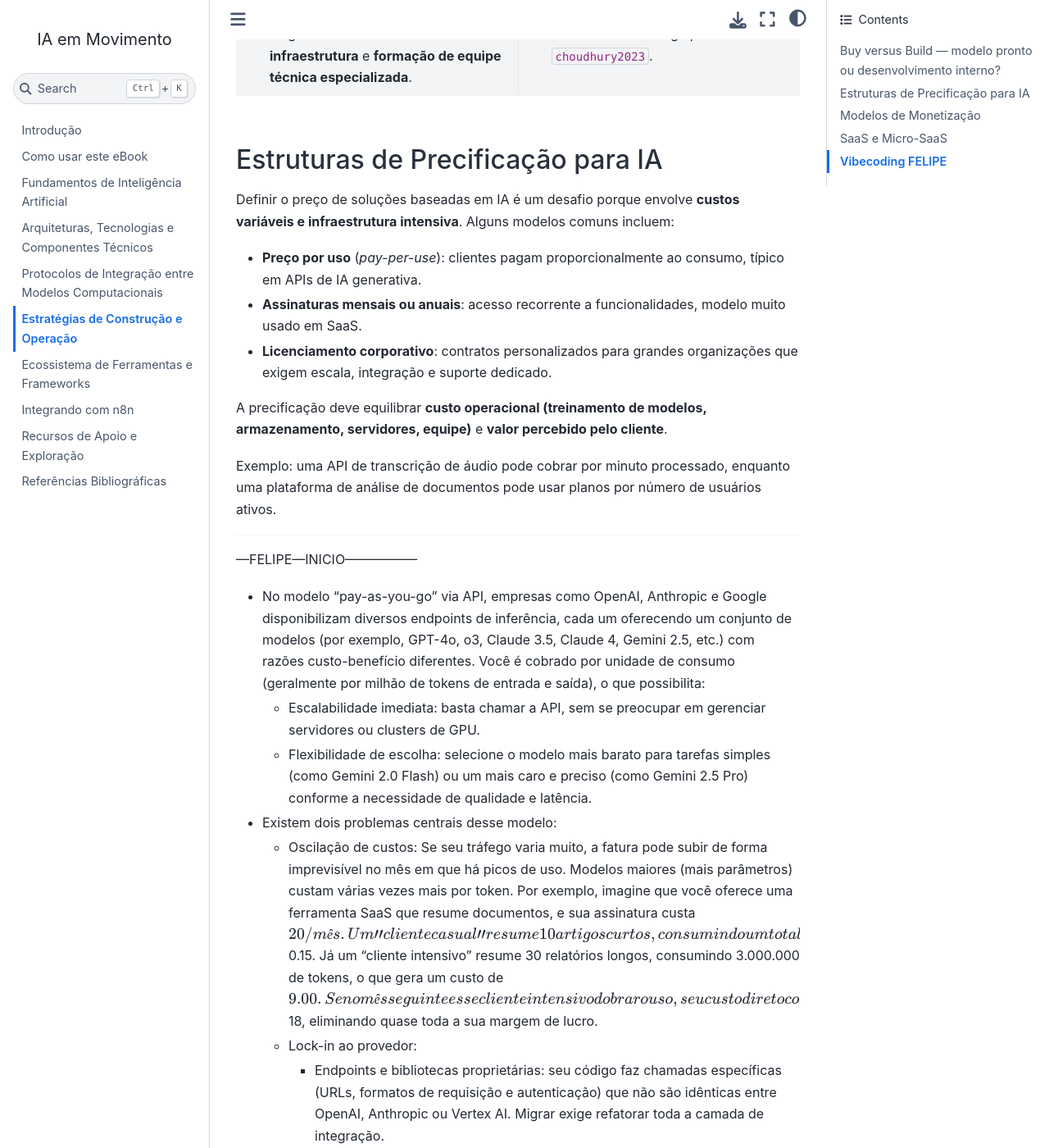
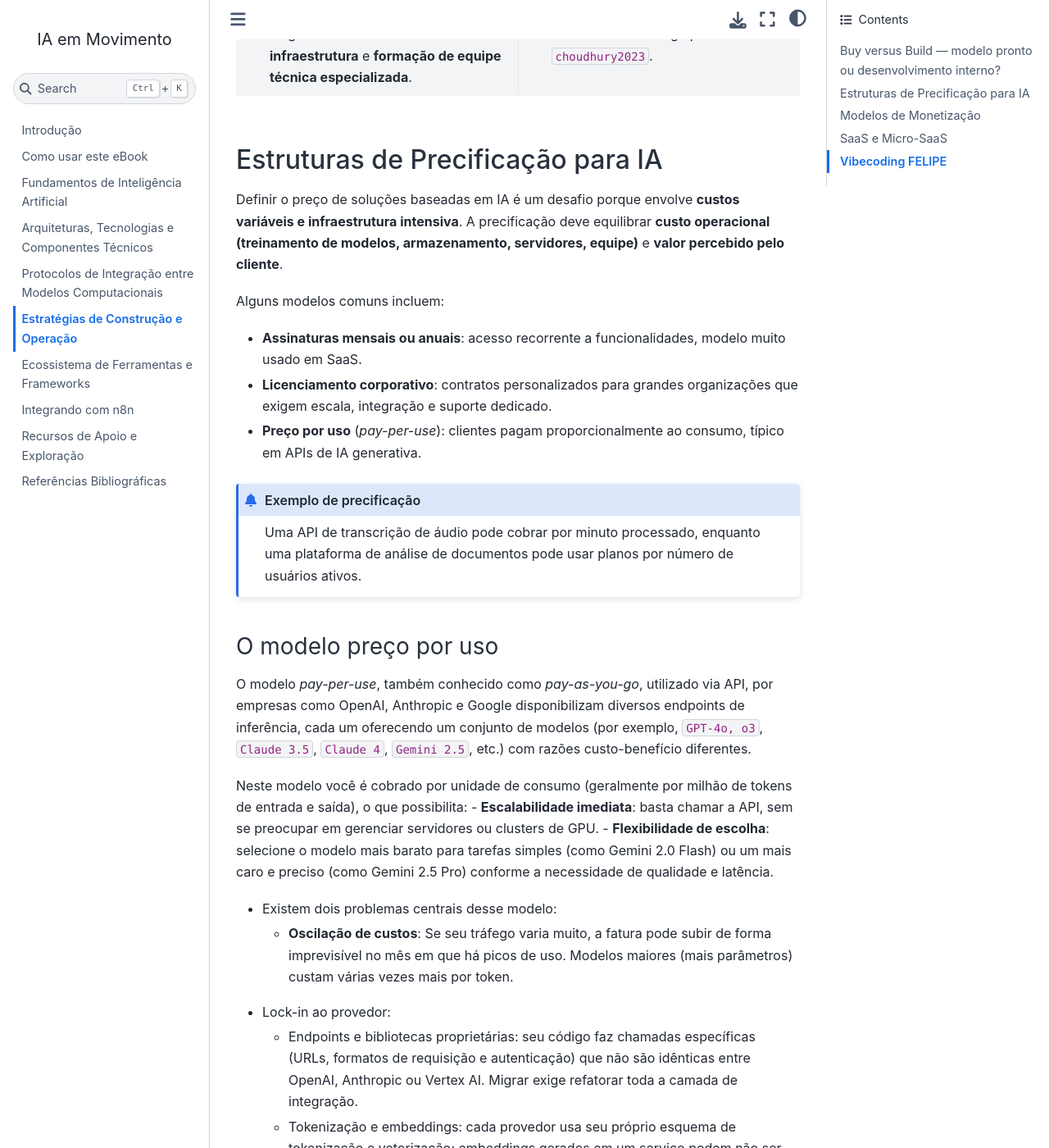
Before and after one commit to unb-lamfo-negocios-ai/LivroIAemMovimento, a Jupyter Book: the page built from capitulos/capEstrategiaConstrucao_e_Operacao.md, in a window 1280 px wide and 1400 px high, scrolled down 3954 px. Shown: the whole window at 82% size. Built offline with Jupyter Book 1.0.4 settings and Sphinx 7.4.7 and the Sphinx Book theme 1.1.4, drawn with Linux system fonts in a browser that asks for light colours; pages that are not in the unit, such as notebooks, are missing from menus; cross-references to code outside the pages are shown as plain code.

Commit message:
Update capEstrategiaConstrucao_e_Operacao.md

````diff
--- a/capitulos/capEstrategiaConstrucao_e_Operacao.md
+++ b/capitulos/capEstrategiaConstrucao_e_Operacao.md
@@ -101,34 +101,46 @@ Para finalizar, apresentamos a seguir **características comparativas entre as a
 
 ## Estruturas de Precificação para IA
 
-Definir o preço de soluções baseadas em IA é um desafio porque envolve **custos variáveis e infraestrutura intensiva**. Alguns modelos comuns incluem:
+Definir o preço de soluções baseadas em IA é um desafio porque envolve **custos variáveis e infraestrutura intensiva**. A precificação deve equilibrar **custo operacional (treinamento de modelos, armazenamento, servidores, equipe)** e **valor percebido pelo cliente**.
 
-- **Preço por uso** (*pay-per-use*): clientes pagam proporcionalmente ao consumo, típico em APIs de IA generativa.
+Alguns modelos comuns incluem:
+
 - **Assinaturas mensais ou anuais**: acesso recorrente a funcionalidades, modelo muito usado em SaaS.
 - **Licenciamento corporativo**: contratos personalizados para grandes organizações que exigem escala, integração e suporte dedicado.
+- **Preço por uso** (*pay-per-use*): clientes pagam proporcionalmente ao consumo, típico em APIs de IA generativa.
 
-A precificação deve equilibrar **custo operacional (treinamento de modelos, armazenamento, servidores, equipe)** e **valor percebido pelo cliente**.
+```{admonition} Exemplo de precificação
+:class: exemplo
+Uma API de transcrição de áudio pode cobrar por minuto processado, enquanto uma plataforma de análise de documentos pode usar planos por número de usuários ativos.
+```
 
-Exemplo: uma API de transcrição de áudio pode cobrar por minuto processado, enquanto uma plataforma de análise de documentos pode usar planos por número de usuários ativos.
+### O modelo preço por uso
 
----
----FELIPE---INICIO-----------------
-- No modelo “pay-as-you-go” via API, empresas como OpenAI, Anthropic e Google disponibilizam diversos endpoints de inferência, cada um oferecendo um conjunto de modelos (por exemplo, GPT-4o, o3, Claude 3.5, Claude 4, Gemini 2.5, etc.) com razões custo-benefício diferentes. Você é cobrado por unidade de consumo (geralmente por milhão de tokens de entrada e saída), o que possibilita:
-    - Escalabilidade imediata: basta chamar a API, sem se preocupar em gerenciar servidores ou clusters de GPU.
-    - Flexibilidade de escolha: selecione o modelo mais barato para tarefas simples (como Gemini 2.0 Flash) ou um mais caro e preciso (como Gemini 2.5 Pro) conforme a necessidade de qualidade e latência.
+O modelo *pay-per-use*, também conhecido como *pay-as-you-go*, utilizado via API, por empresas como OpenAI, Anthropic e Google disponibilizam diversos endpoints de inferência, cada um oferecendo um conjunto de modelos (por exemplo, `GPT-4o, o3`, `Claude 3.5`, `Claude 4`, `Gemini 2.5`, etc.) com razões custo-benefício diferentes.
+
+Neste modelo você é cobrado por unidade de consumo (geralmente por milhão de tokens de entrada e saída), o que possibilita:
+    - **Escalabilidade imediata**: basta chamar a API, sem se preocupar em gerenciar servidores ou clusters de GPU.
+    - **Flexibilidade de escolha**: selecione o modelo mais barato para tarefas simples (como Gemini 2.0 Flash) ou um mais caro e preciso (como Gemini 2.5 Pro) conforme a necessidade de qualidade e latência.
 - Existem dois problemas centrais desse modelo:
-    - Oscilação de custos: Se seu tráfego varia muito, a fatura pode subir de forma imprevisível no mês em que há picos de uso. Modelos maiores (mais parâmetros) custam várias vezes mais por token. Por exemplo, imagine que você oferece uma ferramenta SaaS que resume documentos, e sua assinatura custa $20/mês. Um "cliente casual" resume 10 artigos curtos, consumindo um total de 50.000 tokens no mês, o que gera um custo de API para você de apenas $0.15. Já um "cliente intensivo" resume 30 relatórios longos, consumindo 3.000.000 de tokens, o que gera um custo de $9.00. Se no mês seguinte esse cliente intensivo dobrar o uso, seu custo direto com ele sobe para $18, eliminando quase toda a sua margem de lucro.
-    - Lock-in ao provedor:
-        - Endpoints e bibliotecas proprietárias: seu código faz chamadas específicas (URLs, formatos de requisição e autenticação) que não são idênticas entre OpenAI, Anthropic ou Vertex AI. Migrar exige refatorar toda a camada de integração.
-        - Tokenização e embeddings: cada provedor usa seu próprio esquema de tokenização e vetorização; embeddings gerados em um serviço podem não ser 100 % compatíveis com outro.
-        - Políticas de dados e egressos: para mudar de nuvem (por exemplo, de Vertex AI para um deployment self-hosted), você pagará taxas de “data egress” e precisará garantir conformidade (LGPD/GDPR) no novo ambiente.
-        - Descontos por uso comprometido: ao fechar um contrato de consumo mínimo para obter desconto (committed-use), você reduz custos, mas fica vinculado a aquele provedor até o fim do período acordado. Romper antes pode acarretar multas ou perda do benefício.
+    - **Oscilação de custos**: Se seu tráfego varia muito, a fatura pode subir de forma imprevisível no mês em que há picos de uso. Modelos maiores (mais parâmetros) custam várias vezes mais por token.
 
-        Como mitigar o lock-in:
+```{admonition}
+:class: exemplo
+Imagine que você oferece uma ferramenta SaaS que resume documentos, e sua assinatura custa $20/mês.
+- Um "cliente casual" resume 10 artigos curtos, consumindo um total de 50.000 tokens no mês, o que gera um custo de API para você de apenas $0.15.
+- Já um "cliente intensivo" resume 30 relatórios longos, consumindo 3.000.000 de tokens, o que gera um custo de $9.00. Se no mês seguinte esse cliente intensivo dobrar o uso, seu custo direto com ele sobe para $18, eliminando quase toda a sua margem de lucro.
+```
+- Lock-in ao provedor:
+   - Endpoints e bibliotecas proprietárias: seu código faz chamadas específicas (URLs, formatos de requisição e autenticação) que não são idênticas entre OpenAI, Anthropic ou Vertex AI. Migrar exige refatorar toda a camada de integração.
+   - Tokenização e embeddings: cada provedor usa seu próprio esquema de tokenização e vetorização; embeddings gerados em um serviço podem não ser 100 % compatíveis com outro.
+   - Políticas de dados e egressos: para mudar de nuvem (por exemplo, de Vertex AI para um deployment self-hosted), você pagará taxas de “data egress” e precisará garantir conformidade (LGPD/GDPR) no novo ambiente.
+   - Descontos por uso comprometido: ao fechar um contrato de consumo mínimo para obter desconto (committed-use), você reduz custos, mas fica vinculado a aquele provedor até o fim do período acordado. Romper antes pode acarretar multas ou perda do benefício.
 
-        - Padrões abertos: estruture suas chamadas de inferência usando a especificação OpenAI ou OpenAPI, facilitando a troca de backend.
-        - Abstração de modelos: desenvolva uma camada de serviço interna que encapsule detalhes de API, de modo que trocar o provedor seja uma simples configuração, não uma reescrita de código.
-        - Cache e fallback: armazene respostas em cache para reduzir chamadas diretas à API e implemente lógica de fallback para usar um modelo alternativo (por exemplo, um checkpoint open-source hospedado internamente) quando o custo ou a latência do endpoint principal estiverem altos. Dessa forma, você aproveita toda a flexibilidade e poder dos serviços pay-as-you-go, sem ficar refém de um único provedor.
+Como mitigar o lock-in:
+
+- Padrões abertos: estruture suas chamadas de inferência usando a especificação OpenAI ou OpenAPI, facilitando a troca de backend.
+- Abstração de modelos: desenvolva uma camada de serviço interna que encapsule detalhes de API, de modo que trocar o provedor seja uma simples configuração, não uma reescrita de código.
+- Cache e fallback: armazene respostas em cache para reduzir chamadas diretas à API e implemente lógica de fallback para usar um modelo alternativo (por exemplo, um checkpoint open-source hospedado internamente) quando o custo ou a latência do endpoint principal estiverem altos. Dessa forma, você aproveita toda a flexibilidade e poder dos serviços pay-as-you-go, sem ficar refém de um único provedor.
 
 - Exemplos do uso metrado via API (pay-as-you-go):
     - **Anthropic:**  [https://www.anthropic.com/api](https://www.anthropic.com/pricing#api)
````
